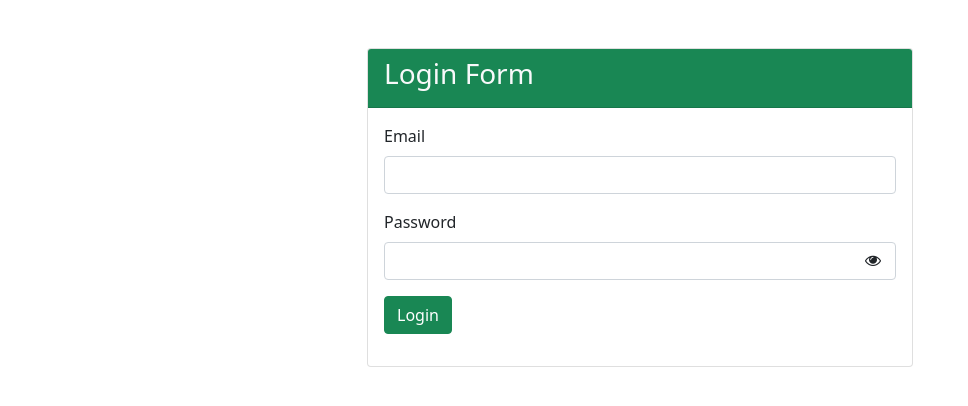
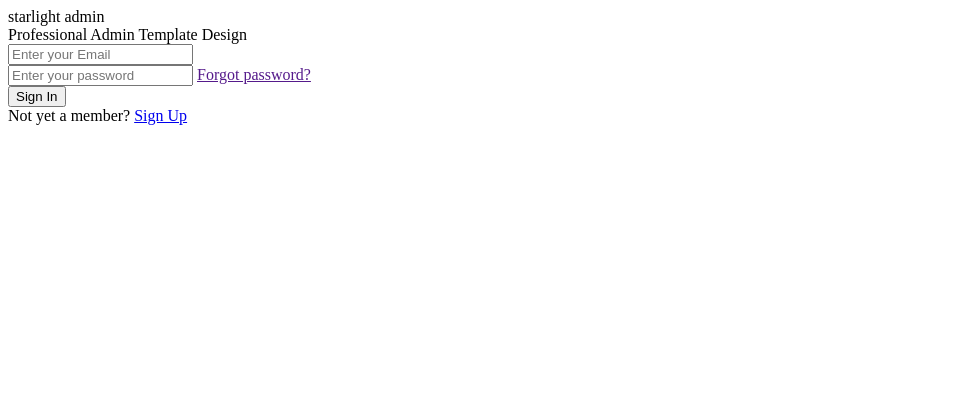
Before and after one commit to Sujon-Ahmed/CREATIVE_IT, a PHP site: page /login.php in a window 1280 px wide. Shown: the top 406 px of the page, without its empty margins (0-968 px from the left). Run offline with PHP 8.4, Linux system fonts and the light colour scheme; some libraries are stand-ins or nearby versions.

Commit message:
login page and logout with dashboard

```diff
--- a/neon/dashboard_includes/header.php
+++ b/neon/dashboard_includes/header.php
@@ -106,7 +106,7 @@
                 <li><a href=""><i class="icon ion-ios-download-outline"></i> Downloads</a></li>
                 <li><a href=""><i class="icon ion-ios-star-outline"></i> Favorites</a></li>
                 <li><a href=""><i class="icon ion-ios-folder-outline"></i> Collections</a></li>
-                <li><a href=""><i class="icon ion-power"></i> Sign Out</a></li>
+                <li><a href="/Creative-IT/neon/login/logout.php"><i class="icon ion-power"></i> Sign Out</a></li>
               </ul>
             </div><!-- dropdown-menu -->
           </div><!-- dropdown -->
--- a/neon/login/login.php
+++ b/neon/login/login.php
@@ -1,57 +1,71 @@
-<?php
-session_start();
-?>
-<!doctype html>
+<?php session_start(); ?>
+<!DOCTYPE html>
 <html lang="en">
   <head>
     <!-- Required meta tags -->
     <meta charset="utf-8">
-    <meta name="viewport" content="width=device-width, initial-scale=1">
-    <!-- Bootstrap CSS -->
-    <link href="https://cdn.jsdelivr.net/npm/bootstrap@5.1.3/dist/css/bootstrap.min.css" rel="stylesheet" integrity="sha384-1BmE4kWBq78iYhFldvKuhfTAU6auU8tT94WrHftjDbrCEXSU1oBoqyl2QvZ6jIW3" crossorigin="anonymous">
-    <!-- fontawesome cdn link -->
-    <link rel="stylesheet" href="https://cdnjs.cloudflare.com/ajax/libs/font-awesome/4.7.0/css/font-awesome.min.css">
-    <title>Login</title>
-    <style>
-        i.fa-eye {
-            top: 42px;
-            right: 15px;
-            cursor: pointer;
-            z-index: 1000;
-        }
-    </style>
+    <meta name="viewport" content="width=device-width, initial-scale=1, shrink-to-fit=no">
+
+    <!-- Twitter -->
+    <meta name="twitter:site" content="@themepixels">
+    <meta name="twitter:creator" content="@themepixels">
+    <meta name="twitter:card" content="summary_large_image">
+    <meta name="twitter:title" content="Starlight">
+    <meta name="twitter:description" content="Premium Quality and Responsive UI for Dashboard.">
+    <meta name="twitter:image" content="http://themepixels.me/starlight/img/starlight-social.png">
+
+    <!-- Facebook -->
+    <meta property="og:url" content="http://themepixels.me/starlight">
+    <meta property="og:title" content="Starlight">
+    <meta property="og:description" content="Premium Quality and Responsive UI for Dashboard.">
+
+    <meta property="og:image" content="http://themepixels.me/starlight/img/starlight-social.png">
+    <meta property="og:image:secure_url" content="http://themepixels.me/starlight/img/starlight-social.png">
+    <meta property="og:image:type" content="image/png">
+    <meta property="og:image:width" content="1200">
+    <meta property="og:image:height" content="600">
+
+    <!-- Meta -->
+    <meta name="description" content="Premium Quality and Responsive UI for Dashboard.">
+    <meta name="author" content="ThemePixels">
+
+    <title>Starlight Responsive Bootstrap 4 Admin Template</title>
+
+    <!-- vendor css -->
+    <link href="/Creative-IT/neon/lib/dashboard_assets/font-awesome/css/font-awesome.css" rel="stylesheet">
+    <link href="/Creative-IT/neon/dashboard_assets/lib/Ionicons/css/ionicons.css" rel="stylesheet">
+
+
+    <!-- Starlight CSS -->
+    <link rel="stylesheet" href="/Creative-IT/neon/dashboard_assets/css/starlight.css">
   </head>
+
   <body>
-      <div class="container">
-          <div class="row">
-              <div class="col-lg-6 col-md-6 m-auto mt-5">
-                  <div class="card">
-                      <div class="card-header bg-success text-light">
-                          <h3 class="card-title">Login Form</h3>
-                      </div>
-                      <div class="card-body">
-                          <form action="auth.php" method="POST">
-                                <div class="mb-3">
-                                    <label for="email" class="form-label">Email</label>
-                                    <input type="email" name="email" class="form-control" id="email">
-                                </div>
-                                <div class="mb-3 position-relative">
-                                    <label for="password" class="form-label">Password</label>
-                                    <input type="password" name="password" class="form-control" id="pass">
-                                    <i class="fa fa-eye position-absolute" id="eye"></i>
 
-                                </div>
-                                <div class="mb-3">
-                                    <button type="submit" class="btn btn-success">Login</button>
-                                </div>
-                          </form>
-                      </div>
-                  </div>
-              </div>
-          </div>
-      </div>
-    <script src="https://cdnjs.cloudflare.com/ajax/libs/jquery/3.6.0/jquery.min.js" integrity="sha512-894YE6QWD5I59HgZOGReFYm4dnWc1Qt5NtvYSaNcOP+u1T9qYdvdihz0PPSiiqn/+/3e7Jo4EaG7TubfWGUrMQ==" crossorigin="anonymous" referrerpolicy="no-referrer"></script>
-    <script src="https://cdn.jsdelivr.net/npm/bootstrap@5.1.3/dist/js/bootstrap.bundle.min.js" integrity="sha384-ka7Sk0Gln4gmtz2MlQnikT1wXgYsOg+OMhuP+IlRH9sENBO0LRn5q+8nbTov4+1p" crossorigin="anonymous"></script>
+    <div class="d-flex align-items-center justify-content-center bg-sl-primary ht-100v">
+
+      <div class="login-wrapper wd-300 wd-xs-350 pd-25 pd-xs-40 bg-white">
+        <div class="signin-logo tx-center tx-24 tx-bold tx-inverse">starlight <span class="tx-info tx-normal">admin</span></div>
+        <div class="tx-center mg-b-60">Professional Admin Template Design</div>
+
+        <form action="auth.php" method="POST">
+            <div class="form-group">
+            <input type="email" name="email" class="form-control" placeholder="Enter your Email">
+            </div><!-- form-group -->
+            <div class="form-group">
+            <input type="password" name="password" class="form-control" placeholder="Enter your password">
+            <a href="" class="tx-info tx-12 d-block mg-t-10">Forgot password?</a>
+            </div><!-- form-group -->
+            <button type="submit" class="btn btn-info btn-block">Sign In</button>
+        </form>
+
+        <div class="mg-t-60 tx-center">Not yet a member? <a href="page-signup.html" class="tx-info">Sign Up</a></div>
+      </div><!-- login-wrapper -->
+    </div><!-- d-flex -->
+
+    <script src="/Creative-IT/neon/dashboard_assets/lib/jquery/jquery.js"></script>
+    <script src="/Creative-IT/neon/dashboard_assets/lib/popper.js/popper.js"></script>
+    <script src="/Creative-IT/neon/dashboard_assets/lib/bootstrap/bootstrap.js"></script>
     <script src="//cdn.jsdelivr.net/npm/sweetalert2@11"></script>
     <!-- Invalid Email Error Message -->
     <?php if(isset($_SESSION['email_error'])) { ?>
--- a/neon/users/show.php
+++ b/neon/users/show.php
@@ -1,8 +1,8 @@
 <?php
 session_start();
-// if(!isset($_SESSION['welcome'])) {
-//     header('location:/Creative-IT/neon/login/login.php');
-// }
+if(!isset($_SESSION['welcome'])) {
+    header('location:/Creative-IT/neon/login/login.php');
+}
 require '../db.php';
 $select_users = "SELECT * FROM `users`";
 // query
```
